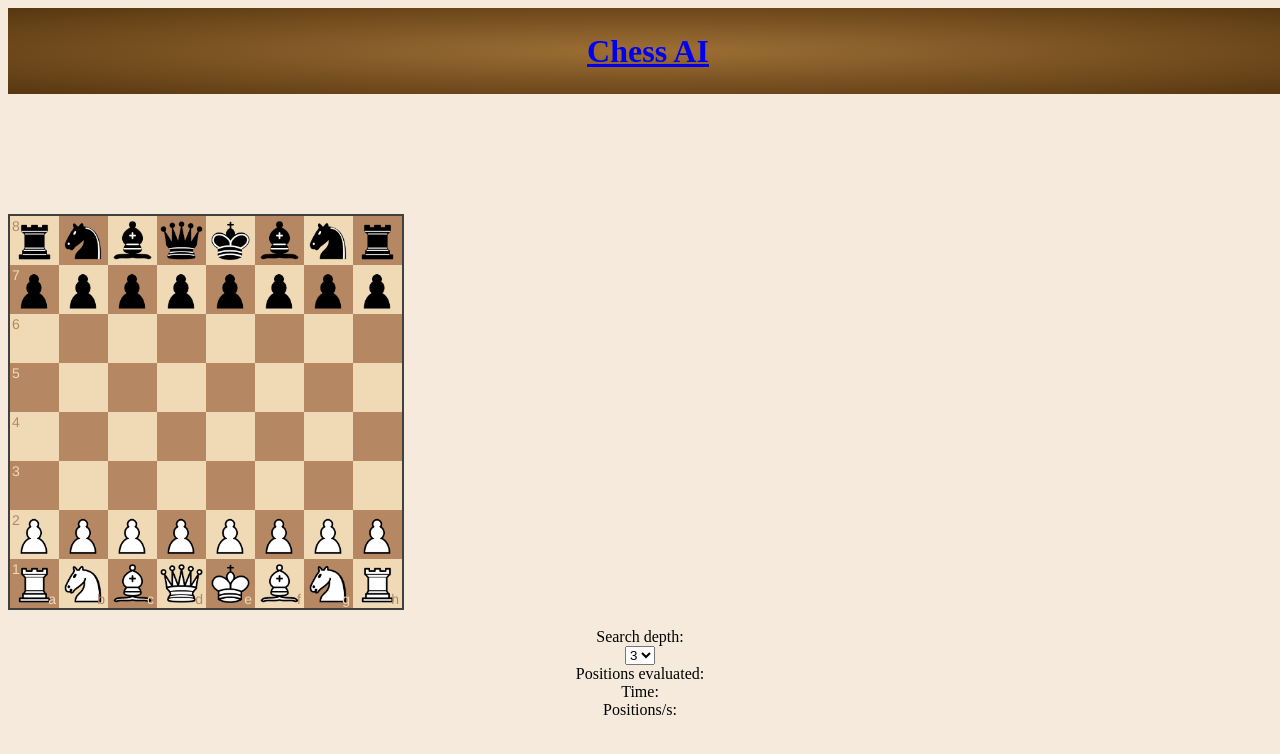
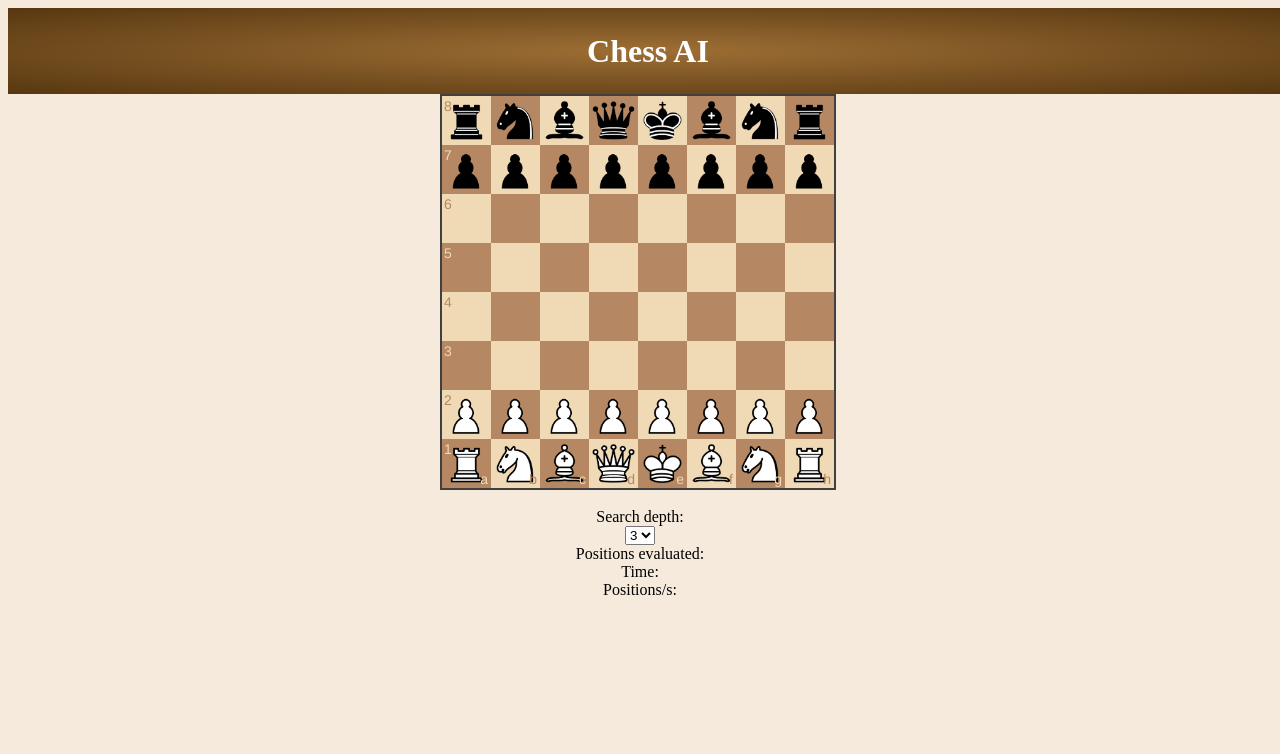
Before and after one commit to Anonymous893/Chess-AI, a website: page game.html in a window 1280 px wide. Drawn offline with Linux system fonts and the light colour scheme.

Commit message:
add link

```diff
--- a/game.html
+++ b/game.html
@@ -6,7 +6,9 @@
         <link rel="stylesheet" href="gameStyle.css">
     </head>
     <body>
-        <header class="header"><h1><a href="index.html">Chess AI</a></h1></header>
+        <header class="header">
+            <h1><a href="index.html" class="header-link">Chess AI</a></h1>
+        </header>
         <div id="board" class="board"></div>
         <div class="info">
             <br>
--- a/gameStyle.css
+++ b/gameStyle.css
@@ -1,6 +1,7 @@
 .board {
     width: 400px;
     margin-top: 7.5rem;
+    margin: auto;
 }
 
 .info {
@@ -35,3 +36,8 @@ body {
     box-sizing: border-box;
     margin: 0;
 }
+
+.header-link {
+    color: white;
+    text-decoration: none;
+}
```
